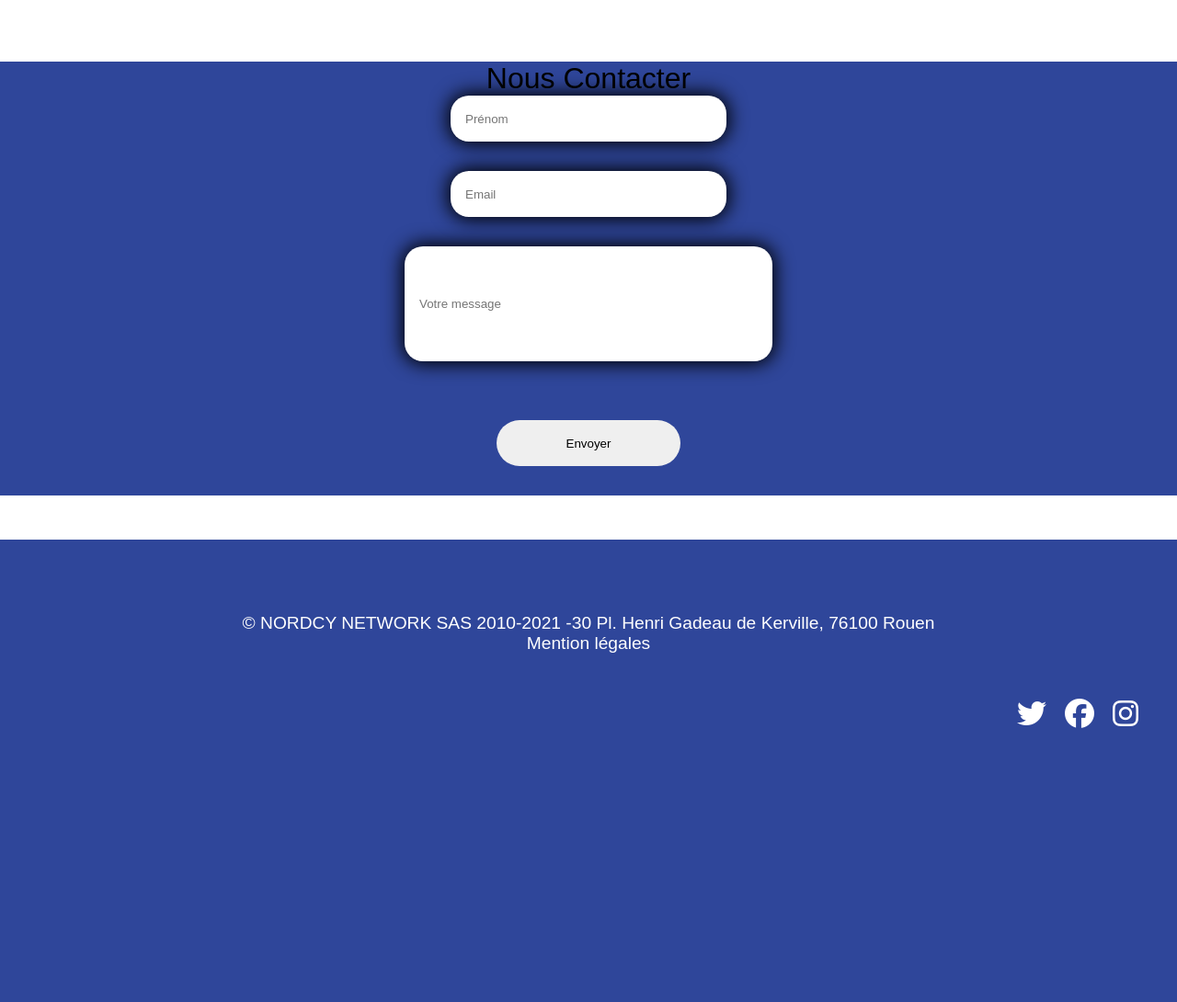
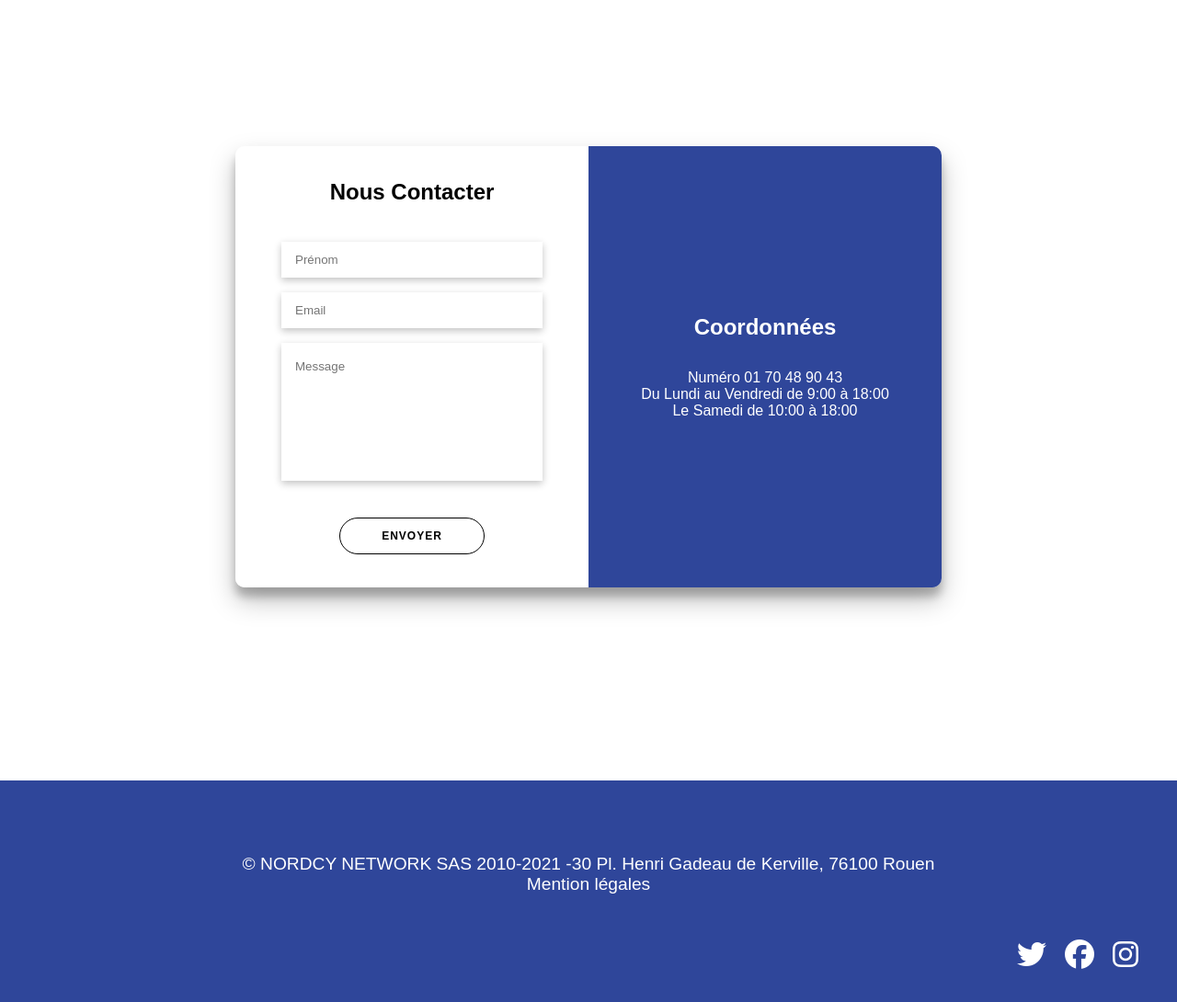
Before and after one commit to kapeupro/nordcy-networks, a PHP site: page /contact.php in a window 1280 px wide. Shown: the part 100-1190 px from the top of the page at 92% size. Before the commit the page ends 892 px from the top, so only its background shows below. Run offline with PHP 8.4, Linux system fonts and the light colour scheme; some libraries are stand-ins or nearby versions.

Commit message:
page contact html&css fini

```diff
--- a/asset/css/style.css
+++ b/asset/css/style.css
@@ -605,63 +605,153 @@
 
 
 /*Contact - Thibault Coge*/
+@import url('https://fonts.googleapis.com/css?family=Montserrat:400,800');
+
 #contact {
-    padding: 3rem 0;
+    display: flex;
+    justify-content: center;
+    align-items: center;
+    flex-direction: column;
+    height: 100vh;
+    margin: -20px 0 50px;
 }
+#contact h1 {
+    font-weight: bold;
+    margin-bottom: 2rem;
+}
+#contact button {
+    border-radius: 20px;
+    border: 1px solid black;
+    background-color: white;
+    color: black;
+    font-size: 12px;
+    font-weight: bold;
+    padding: 12px 45px;
+    letter-spacing: 1px;
+    text-transform: uppercase;
+    transition: transform 80ms ease-in;
+    margin-top: 2rem;
+}
+#contact button:hover {
+    background-color: #2F469A;
+    color: white;
+}
+
+#contact button:active {
+    transform: scale(0.95);
+}
+
+#contact button:focus {
+    outline: none;
+}
+
+#contact button.ghost {
+    background-color: transparent;
+    border-color: #FFFFFF;
+}
+
 #contact form {
+    background-color: #FFFFFF;
+    display: flex;
+    align-items: center;
+    justify-content: center;
+    flex-direction: column;
+    padding: 0 50px;
+    height: 100%;
+    text-align: center;
+}
+#contact  #prenom {
+    box-shadow: rgba(0, 0, 0, 0.24) 0px 3px 8px;
+}
+#contact #email {
+    box-shadow: rgba(0, 0, 0, 0.24) 0px 3px 8px;
+}
+#contact #message {
+    box-shadow: rgba(0, 0, 0, 0.24) 0px 3px 8px;
+    height:150px;
+    padding-bottom: 7rem;
+}
+#contact input {
+    border: none;
+    padding: 12px 15px;
+    margin: 8px 0;
+    width: 100%;
+}
+
+#contact .container {
+    background-color: #fff;
+    border-radius: 10px;
+    box-shadow: 0 14px 28px rgba(0,0,0,0.25),
+    0 10px 10px rgba(0,0,0,0.22);
+    position: relative;
+    overflow: hidden;
+    width: 768px;
+    max-width: 100%;
+    min-height: 480px;
+}
+
+#contact .form-container {
+    position: absolute;
+    top: 0;
+    height: 100%;
+    transition: all 0.6s ease-in-out;
+}
+
+#contact .sign-in-container {
+    left: 0;
+    width: 50%;
+    z-index: 2;
+}
+
+#contact .container.right-panel-active .sign-in-container {
+    transform: translateX(100%);
+}
+
+#contact .sign-up-container {
+    left: 0;
+    width: 50%;
+    opacity: 0;
+    z-index: 1;
+}
+
+#contact .container.right-panel-active .sign-up-container {
+    transform: translateX(100%);
+    opacity: 1;
+    z-index: 5;
+    animation: show 0.6s;
+}
+
+#contact @keyframes show {
+    0%, 49.99% {
+        opacity: 0;
+        z-index: 1;
+    }
+
+    50%, 100% {
+        opacity: 1;
+        z-index: 5;
+    }
+}
+
+#contact .overlay-container {
+    position: absolute;
+    top: 0;
+    left: 50%;
+    width: 50%;
+    height: 100%;
+    overflow: hidden;
+    transition: transform 0.6s ease-in-out;
+    z-index: 100;
+}
+
+#contact .container.right-panel-active .overlay-container{
+    transform: translateX(-100%);
+}
+#contact .overlay-container{
+    display: flex;
+    justify-content: center;
+    align-items: center;
+    text-align: center;
+    color: white;
     background-color: #2F469A;
 }
-#contact form p {
-    text-align: center;
-    font-size: 2rem;
-}
-#contact form input {
-    width: 300px;
-    height: 50px;
-    border-radius: 20px;
-    border: none;
-    padding: 1rem;
-    margin: 0 auto;
-}
-#contact form #message {
-    width: 400px;
-    height: 125px;
-}
-#contact form button {
-    margin: 0 auto;
-    width: 200px;
-    height: 50px;
-    border: none;
-    border-radius: 30px;
-    cursor: pointer;
-    text-align: center;
-}
-#contact form button:hover {
-    background-color: #2D2D83;
-    color: white;
-}
-#contact form #prenom {
-    margin-bottom: 2rem;
-    -webkit-box-shadow: 0px 0px 20px 3px #000000;
-    box-shadow: 0px 0px 20px 3px #000000;
-}
-#contact form #email {
-    margin-bottom: 2rem;
-    -webkit-box-shadow: 0px 0px 20px 3px #000000;
-    box-shadow: 0px 0px 20px 3px #000000;
-}
-#contact form #message {
-    margin-bottom: 2rem;
-    -webkit-box-shadow: 0px 0px 20px 3px #000000;
-    box-shadow: 0px 0px 20px 3px #000000;
-}
-#contact .contact_input {
-    display: flex;
-    flex-flow: column wrap;
-}
-#contact button {
-    display: block;
-}
-#contact .contact_button {
-    padding: 2rem;
-}
--- a/contact.php
+++ b/contact.php
@@ -3,24 +3,30 @@
 include ('inc/header.php'); ?>
 
 <section id="contact">
-    <div class="wrap">
+    <div class="container" id="container">
+        <div class="form-container sign-in-container">
             <form action="#">
-            <p>Nous Contacter</p>
-              <div class="contact_input">
-                  <label for="prénom"></label>
+                    <h1>Nous Contacter</h1>
+                <label for="prenom"></label>
                 <input type="text" id="prenom" placeholder="Prénom" />
                 <span class="error"></span>
                 <label for="email"></label>
                 <input type="email" id="email" placeholder="Email" />
                 <span class="error"></span>
                 <label for="message"></label>
-                  <input type="text" id="message" placeholder="Votre message">
+                <input type="text" id="message" placeholder="Message" />
                 <span class="error"></span>
+                <button>Envoyer</button>
+            </form>
         </div>
-            <div class="contact_button">
-                <button>Envoyer</button>
+        <div class="overlay-container">
+            <div class="overlay">
+                <h1>Coordonnées</h1>
+                <p>Numéro 01 70 48 90 43</p>
+                <p>Du Lundi au Vendredi de 9:00 à 18:00</p>
+                <p>Le Samedi de 10:00 à 18:00</p>
             </div>
-        </form>
+        </div>
     </div>
 </section>
 
```
Lines whose indentation alone changed are shown as unchanged.
